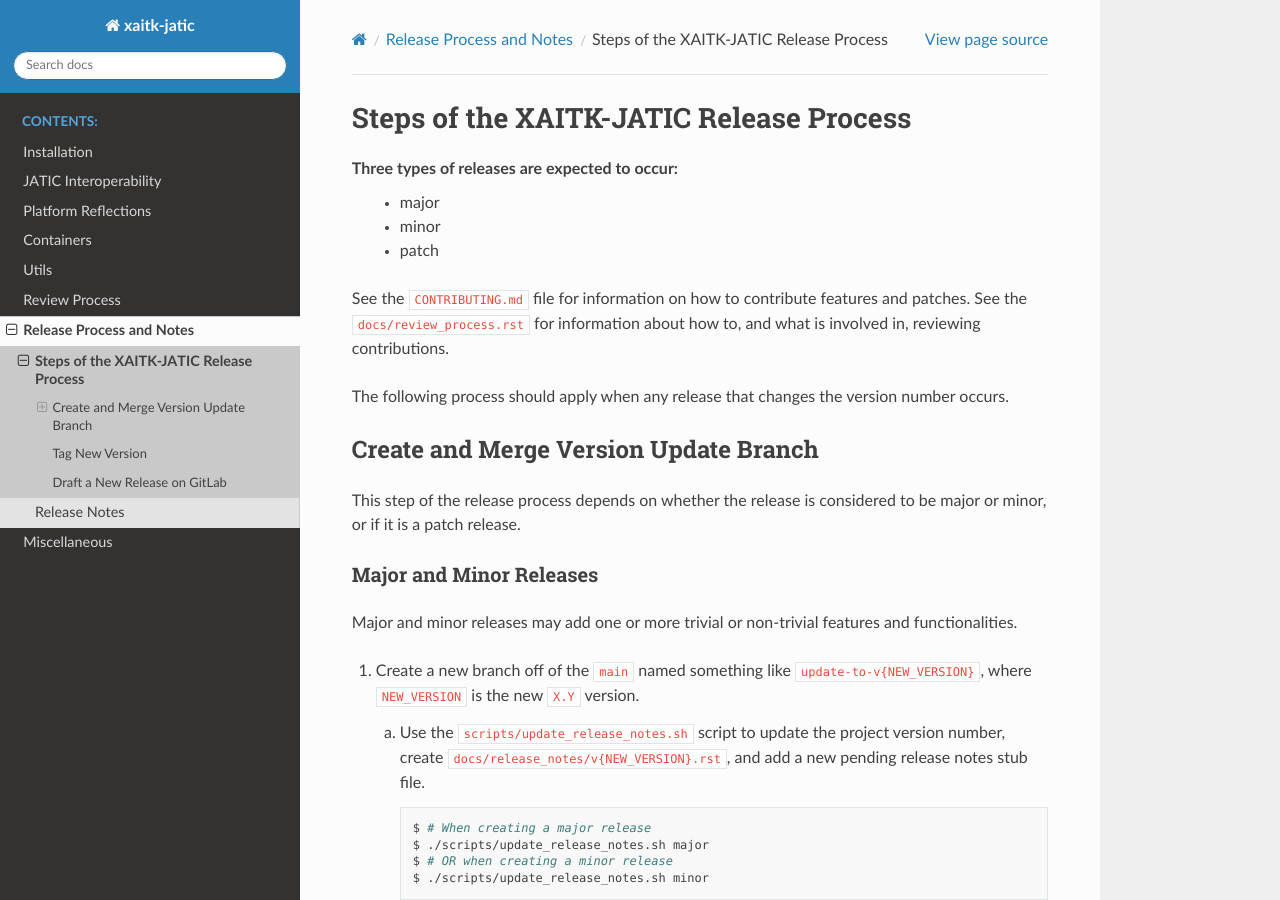
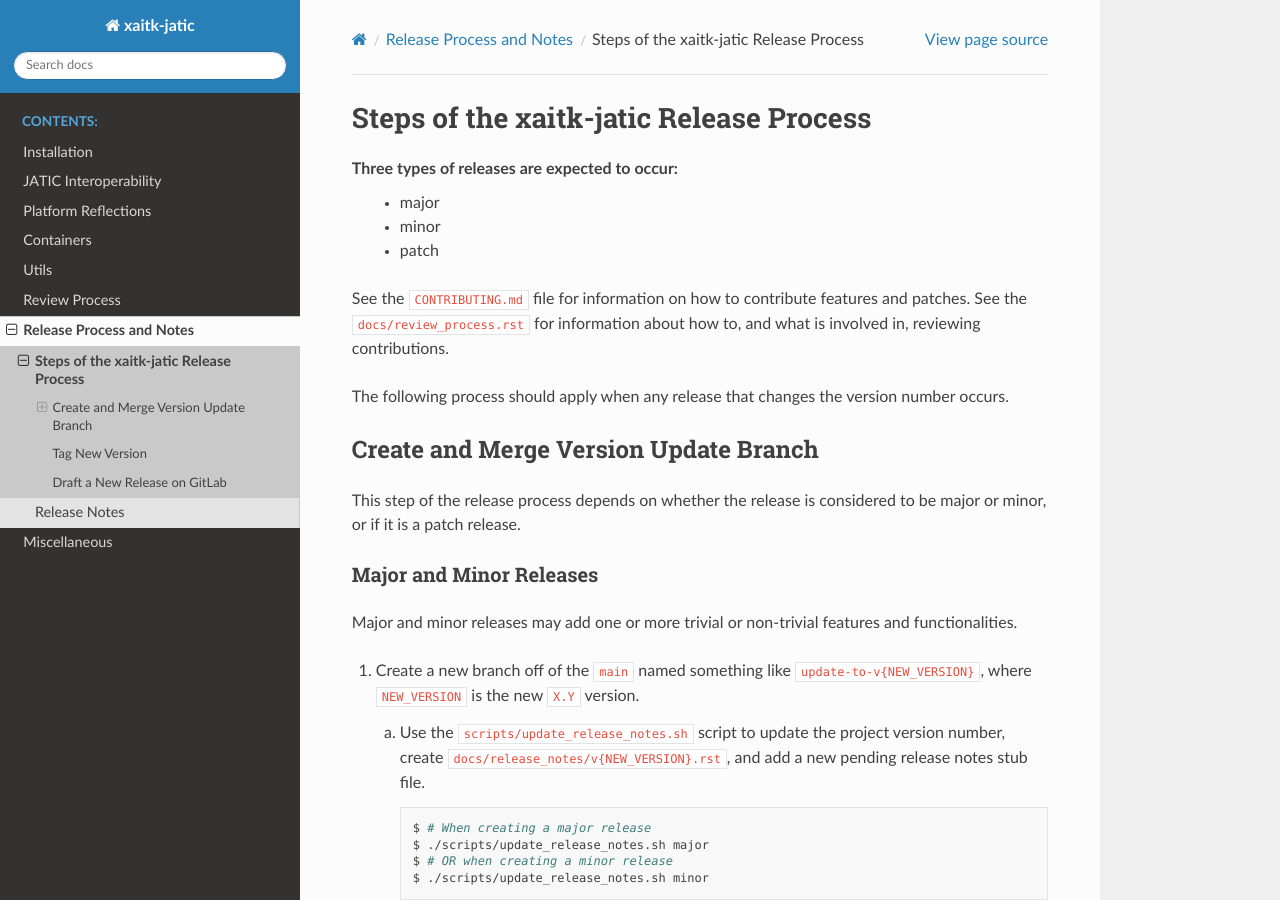
Before and after one commit to Kitware/xaitk-jatic, a Sphinx documentation site: the page built from docs/release_process.rst, in a window 1280 px wide and 900 px high. Built offline with Sphinx 7.4.7 and the Read the Docs theme 2.0.0, drawn with Linux system fonts in a browser that asks for light colours.

Commit message:
Auto Merge Request - b2c381b2

```diff
--- a/docs/release_process.rst
+++ b/docs/release_process.rst
@@ -1,5 +1,5 @@
-Steps of the XAITK-JATIC Release Process
-========================================
+Steps of the xaitk-jatic Release Process
+=================================
 Three types of releases are expected to occur:
   - major
   - minor
```
Also changed, not shown: README.md (line endings or trailing spaces).
